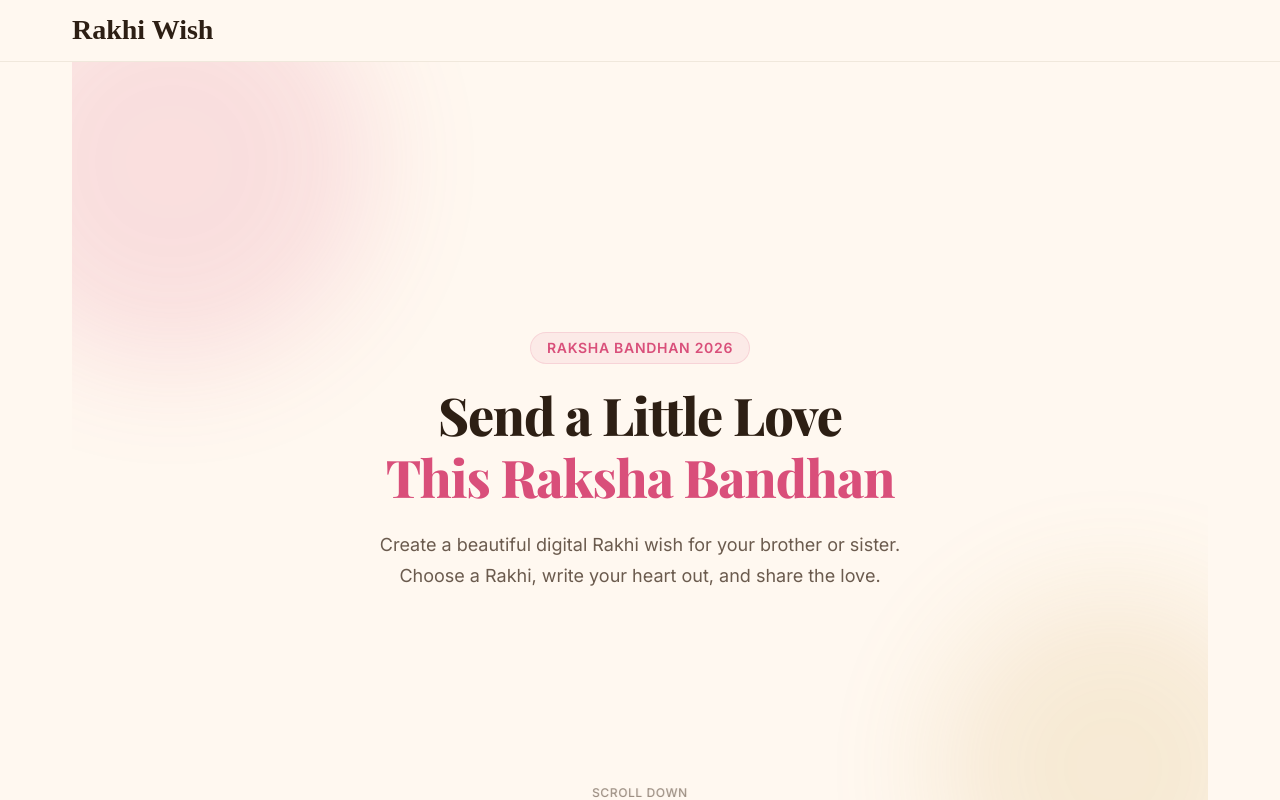
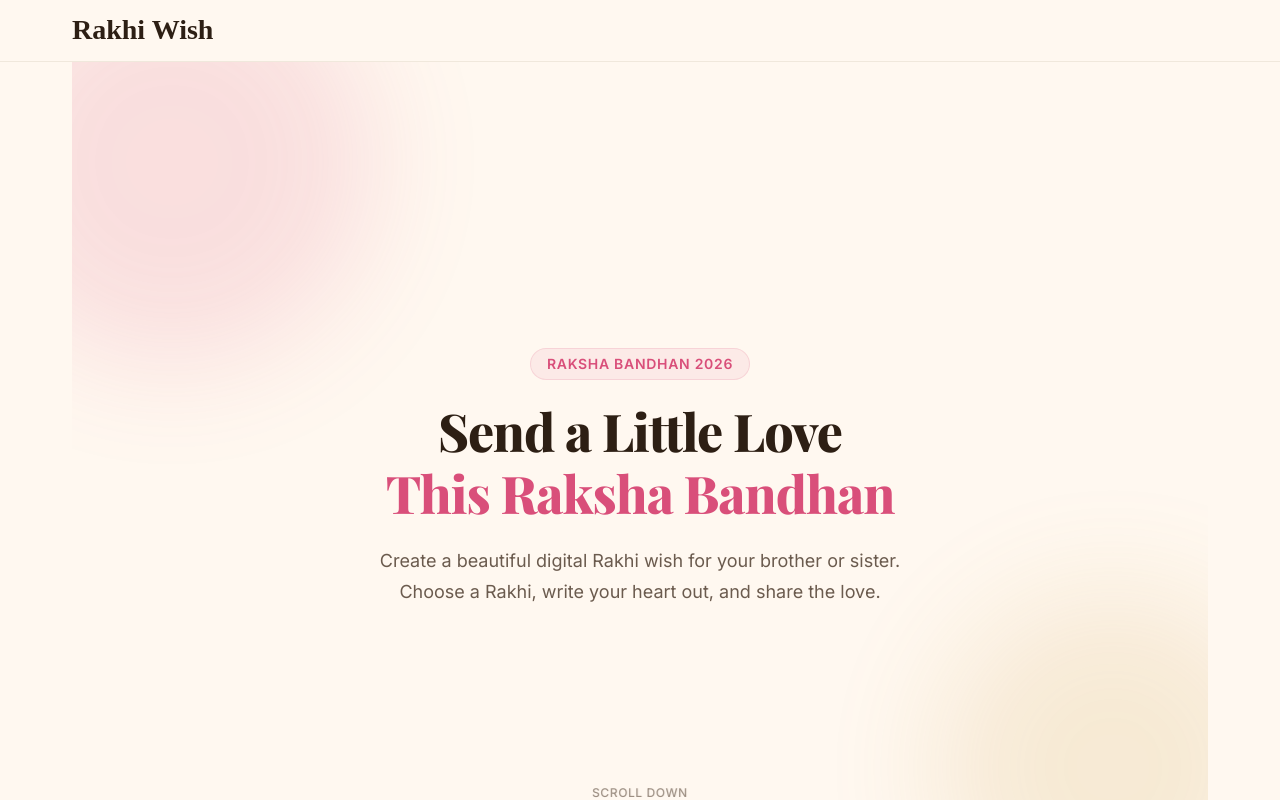
Before and after one commit to tallapallimanikanta/RakhiWishes, a React (Vite) app: page / in a window 1280 px wide. Shown: the top 800 px of the page. Built offline with nearby package versions, Linux system fonts and the light colour scheme; no server answers; a web font is replaced by a local one.

Commit message:
style: center hero content accounting for sticky header
🤖 Generated with Codebuff
Co-Authored-By: Codebuff <noreply@codebuff.com>

```diff
--- a/src/components/Hero.css
+++ b/src/components/Hero.css
@@ -9,7 +9,7 @@
   display: flex;
   align-items: center;
   justify-content: center;
-  padding: var(--space-8) var(--space-4);
+  padding: var(--space-16) var(--space-4) var(--space-8);
   text-align: center;
   overflow: hidden;
 }
```
